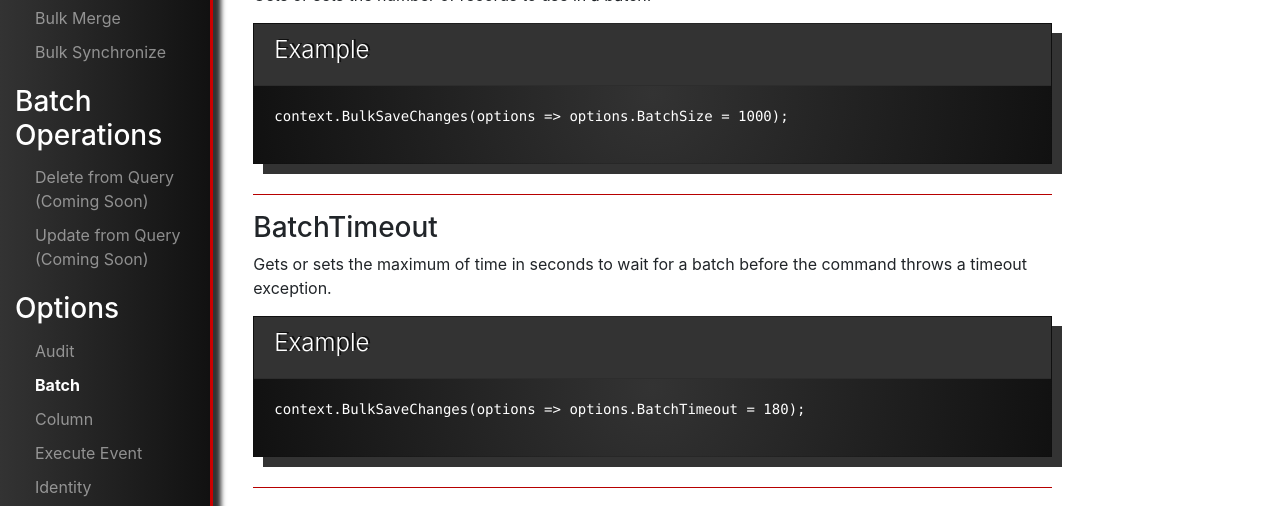
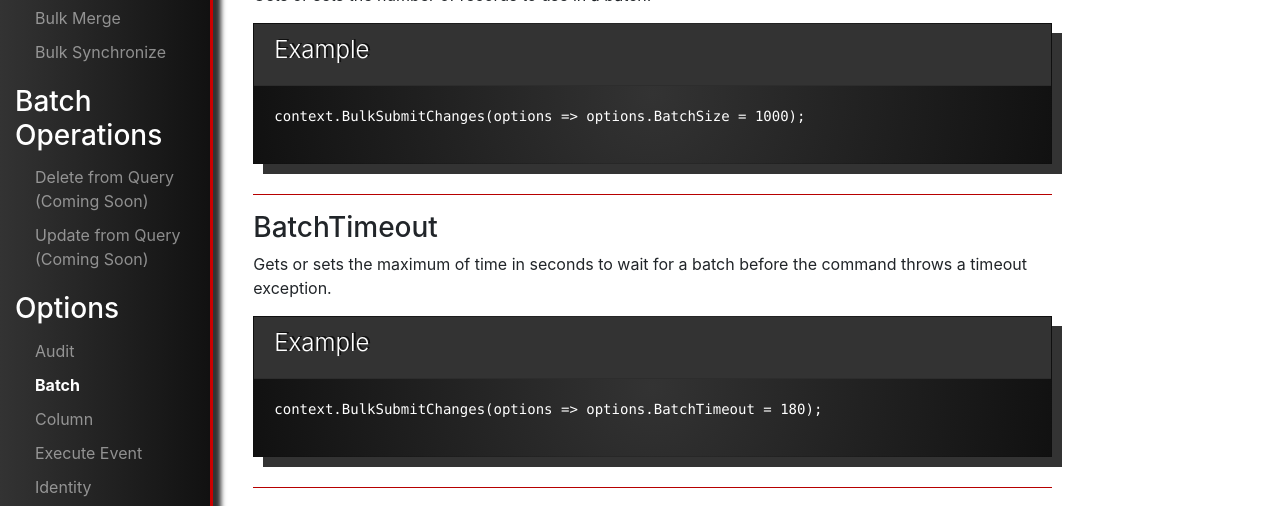
Before and after one commit to zzzprojects/LinqToSql-Plus, a Jekyll site: the page built from docs/pages/api/options-summary/options-batch.md, in a window 1280 px wide and 1172 px high. Shown: the part 316-822 px from the top of the window. Built offline with Jekyll 4.4.1, drawn with Linux system fonts in a browser that asks for light colours; nearby versions of some CDN libraries; our own code applies the rules of GitHub Pages for plain Markdown files.

Commit message:
Update options-batch.md

```diff
--- a/docs/pages/api/options-summary/options-batch.md
+++ b/docs/pages/api/options-summary/options-batch.md
@@ -7,7 +7,7 @@ Gets or sets the number of records to use in a batch.
 
 {% include template-example.html %}
 {% highlight csharp %}
-context.BulkSaveChanges(options => options.BatchSize = 1000);
+context.BulkSubmitChanges(options => options.BatchSize = 1000);
 {% endhighlight %}
 
 ---
@@ -17,7 +17,7 @@ Gets or sets the maximum of time in seconds to wait for a batch before the comma
 
 {% include template-example.html %}
 {% highlight csharp %}
-context.BulkSaveChanges(options => options.BatchTimeout = 180);
+context.BulkSubmitChanges(options => options.BatchTimeout = 180);
 {% endhighlight %}
 
 ---
```
